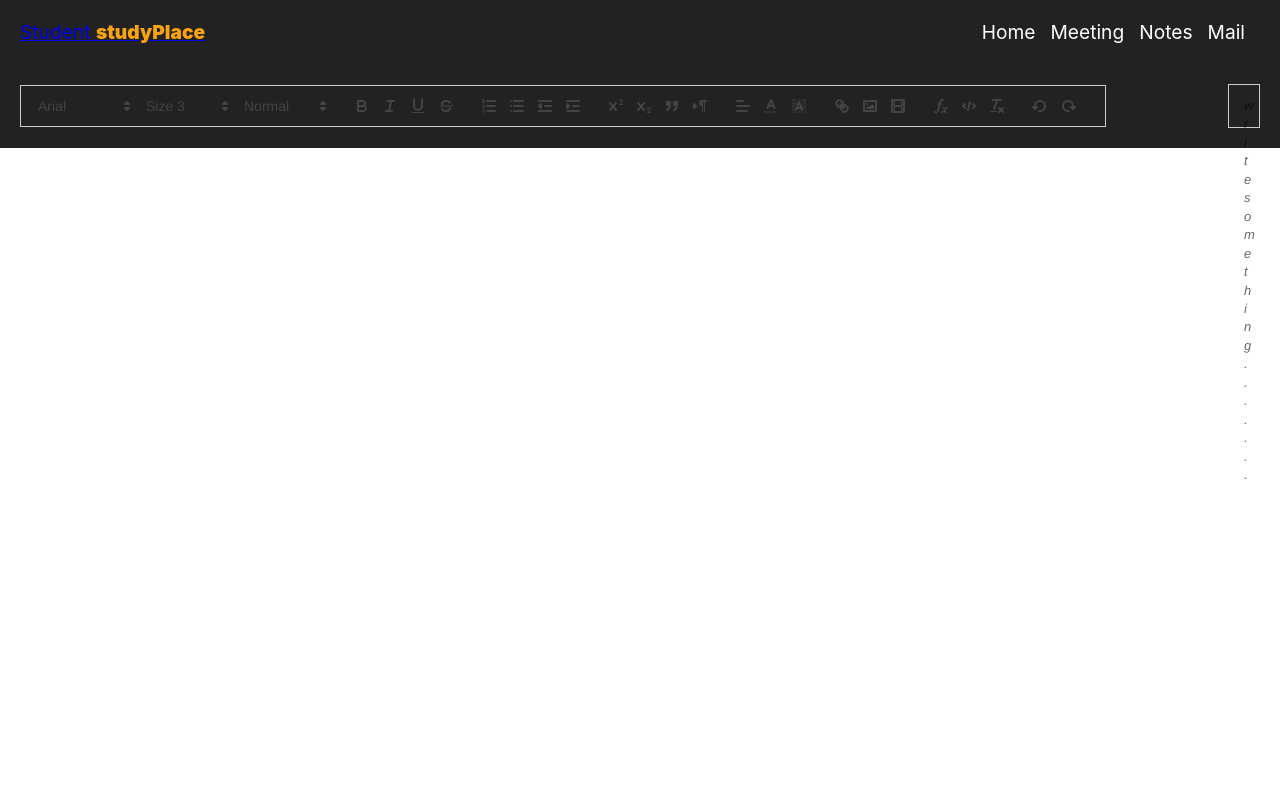
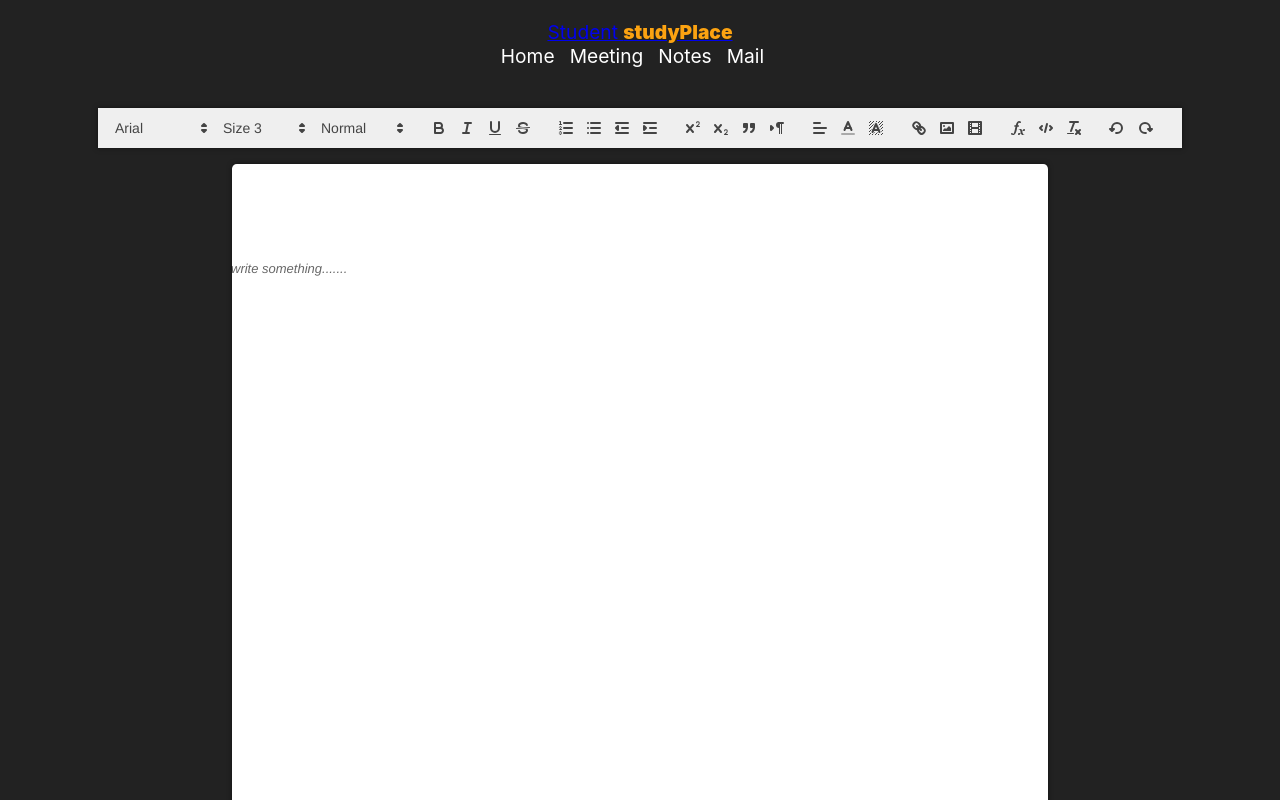
Before and after one commit to Dhinesh4668/student-community-web-project, a React (Vite) app in the folder client/: page /doc in a window 1280 px wide. Shown: the top 800 px of the page. Built offline with nearby package versions, Linux system fonts and the light colour scheme.

Commit message:
document components

```diff
--- /dev/null
+++ b/client/src/app/Word/Editer.css
@@ -0,0 +1,60 @@
+
+
+.container .ql-editor{
+    background: #fff;
+    width: 8.5in;
+    min-height: 11in;
+    padding: 1in;
+    border-radius: 0.05in;
+    margin: 1rem;
+    box-shadow: 0 0 5px 0 rgba(0, 0, 0, 0.5);
+
+}
+
+.container .ql-container.ql-snow{
+    border: none;
+    display: flex;
+    justify-content: center;
+    flex-direction: column;
+}
+.container{
+    display: flex;
+    flex-direction: column;
+}
+.container .ql-toolbar.ql-snow{
+    display: flex;
+    justify-content: center;
+    position: sticky;
+    top: 0;
+    z-index: 1;
+    background-color: #efefef;
+    border: none;
+    box-shadow: 0 0 5px 0 rgba(0, 0, 0, 0.5);
+}
+
+
+/* gap of the page */
+@page{
+    margin: 1in;
+}
+
+@media print{
+    body::-webkit-scrollbar {
+        display: none;
+    }
+    body{
+        background: none;
+        /* scrollbar-width: none; */
+    }
+    .container .ql-editor{
+        /* width: 6.5in;
+        height: 9in;
+        margin: 0;
+        padding: 0;
+        box-shadow: none;
+        align-self: flex-start; */
+    }
+    .container .ql-toolbar.ql-snow{
+        display: none;
+    }
+}
--- a/client/src/app/Word/Editer.jsx
+++ b/client/src/app/Word/Editer.jsx
@@ -2,7 +2,7 @@ import React, { useState } from 'react';
 import ReactQuill from 'react-quill';
 import 'react-quill/dist/quill.snow.css';
 import EditerToolBar, {modules, formats} from './EditerToolBar';
-import ''
+import './Editer.css'
 
 function Editer() {
   const [value, setValue] = useState('');
```
Lines whose indentation alone changed are shown as unchanged.
